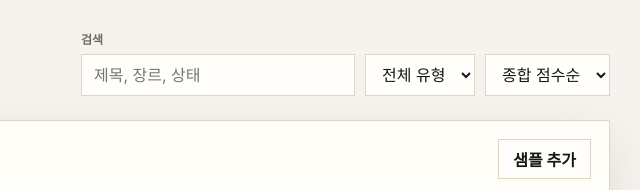
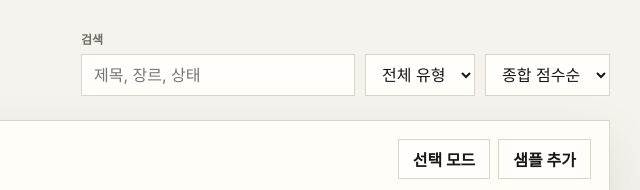
Before and after one commit to jihyub-pd/jh_ip_dashboard, a plain HTML site: page index.html in a window 1280 px wide. Shown: the top 190 px of the page, 640-1280 px from the left. Drawn offline with nearby package versions, Linux system fonts and the light colour scheme; no server answers.

Commit message:
Update index.html

```diff
--- a/index.html
+++ b/index.html
@@ -66,9 +66,14 @@
           </header>
 
           <div class="list-panel">
+            <!-- ✦ 수정: 선택 모드 버튼 추가 -->
             <div class="panel-head">
               <h3>IP 목록</h3>
-              <button id="addSampleBtn" class="ghost-btn">샘플 추가</button>
+              <div style="display:flex;gap:8px;align-items:center">
+                <button id="toggleSelectBtn" class="ghost-btn">선택 모드</button>
+                <button id="deleteSelectedBtn" class="danger-btn" style="display:none">선택 삭제 (0)</button>
+                <button id="addSampleBtn" class="ghost-btn">샘플 추가</button>
+              </div>
             </div>
             <div id="ipList" class="ip-list"></div>
             <div id="emptyState" class="empty-state">
```
